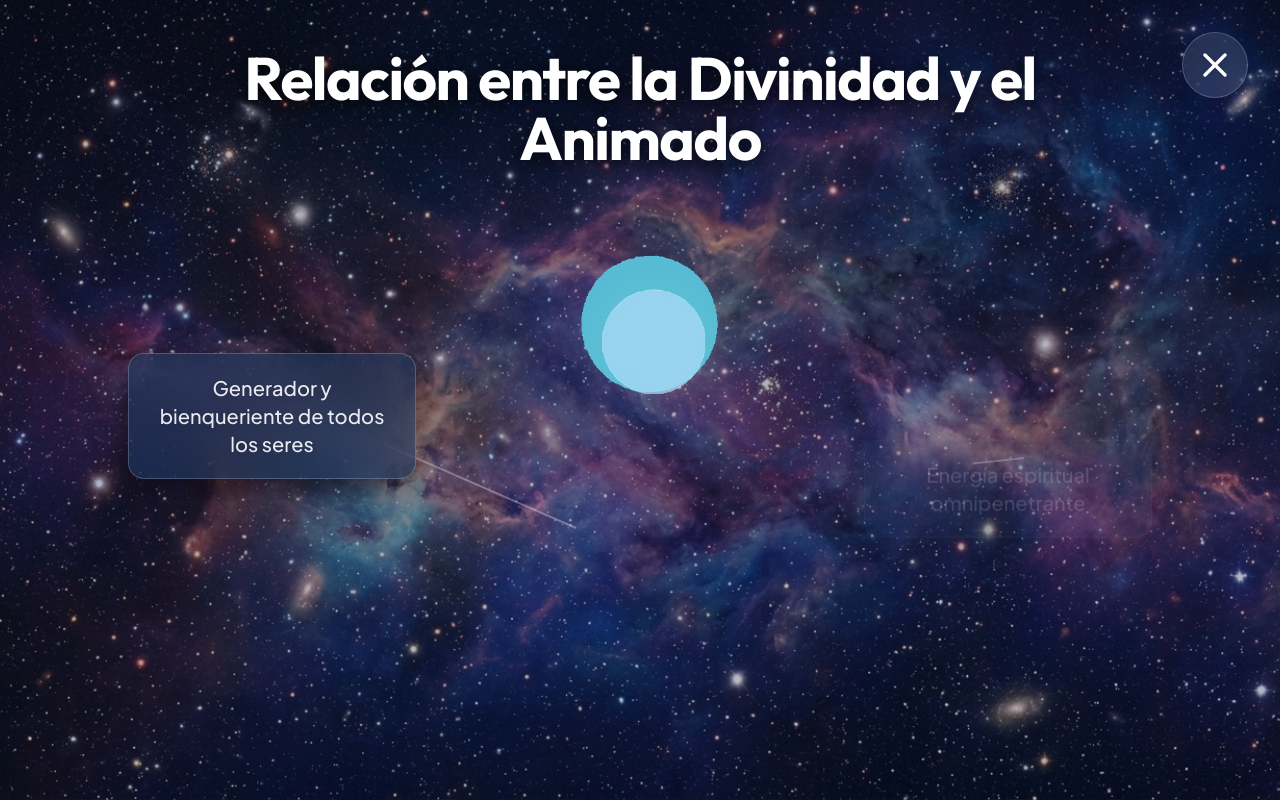
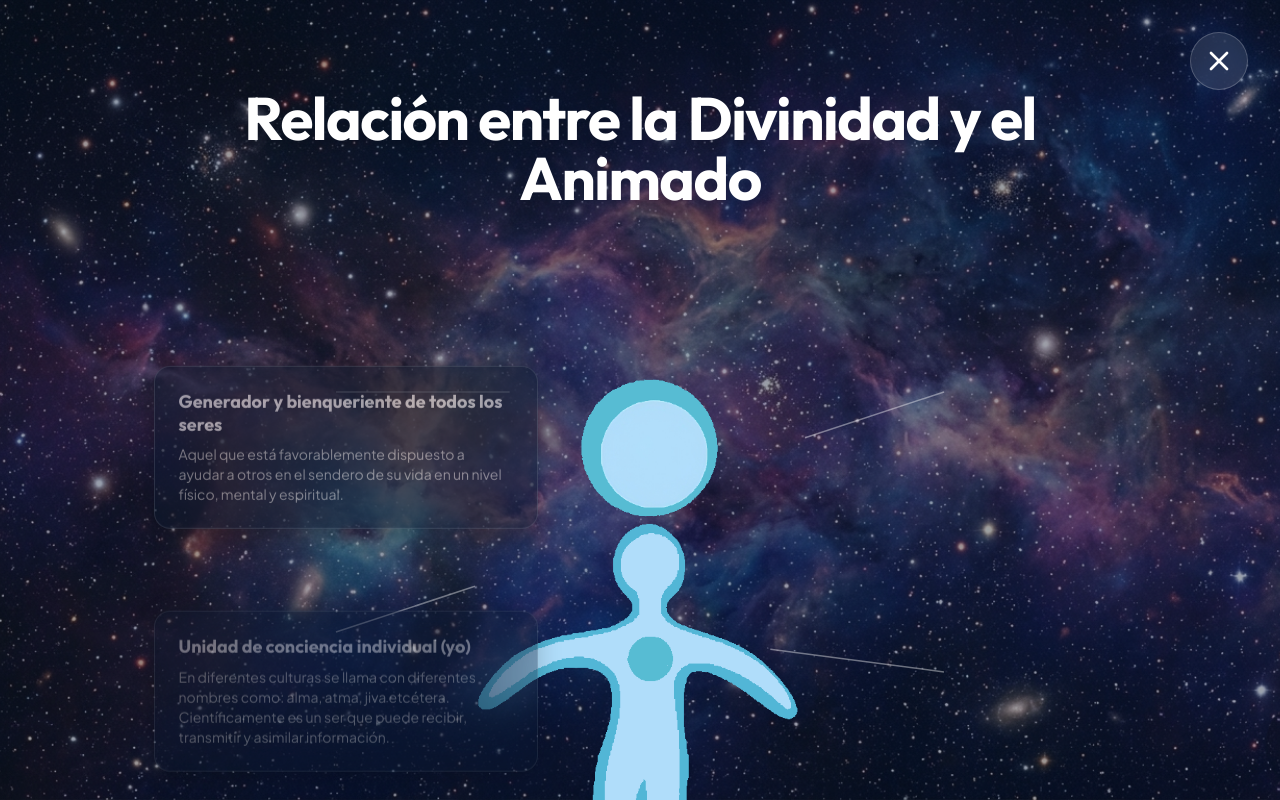
Before and after one commit to radharaniseva77/oidaterapia-org-, a Next.js app: page / in a window 1280 px wide. Both pictures are taken after a click on the button 1176 px from the left and 594 px from the top of the page. Shown: the top 800 px of the page. Built offline with nearby package versions, Linux system fonts and the light colour scheme.

Commit message:
refactor: completely rewrite OntologyWalkthrough with strict z-index hierarchies and framer stagger

```diff
--- a/components/OntologyWalkthrough.tsx
+++ b/components/OntologyWalkthrough.tsx
@@ -5,32 +5,83 @@ import { motion, AnimatePresence } from 'framer-motion';
 import { X } from 'lucide-react';
 import { createPortal } from 'react-dom';
 
-const desktopLayers = [
+/*
+  ORDEN Y JERARQUÍA EXTRÍCTAMENTE DEFINIDA DEL MANUAL
+  Orden de aparición: 1 -> 2 -> 3 -> 4 -> 5 -> 6
+  Z-Index Estricto (Stacking Front-to-Back mapping):
+  1: z-10 | 6: z-30 | 5: z-20 | 4: z-40 | 3: z-50 | 2: z-60
+  Nota: "el 6 debe estar sobre el 5". Así que zIndex(6) = 30 y zIndex(5) = 20.
+*/
+const layerImages = [
+  { id: 1, src: "/assets/oidaterapia/animado-1.png", zIndex: 10 },
+  { id: 2, src: "/assets/oidaterapia/animado-2.png", zIndex: 60 },
+  { id: 3, src: "/assets/oidaterapia/animado-3.png", zIndex: 50 },
+  { id: 4, src: "/assets/oidaterapia/animado-4.png", zIndex: 40 },
+  { id: 5, src: "/assets/oidaterapia/animado-5.png", zIndex: 20 },
+  { id: 6, src: "/assets/oidaterapia/animado-6.png", zIndex: 30 },
+];
+
+/* Textos extraídos con líneas relativas apuntando rigurosamente a las áreas definidas */
+const textNodes = [
   {
-    img: "/assets/oidaterapia/animado-1.png", text: "Generador y bienqueriente de todos los seres", z: 20,
-    pos: "top-[15%] left-[2%] lg:left-[5%] xl:left-[10%]", lineX1: "20%", lineY1: "20%", lineX2: "45%", lineY2: "40%"
+    id: 1,
+    name: "Generador y bienqueriente de todos los seres",
+    desc: "Aquel que está favorablemente dispuesto a ayudar a otros en el sendero de su vida en un nivel físico, mental y espiritual.",
+    pos: "top-[10%] left-[2%] lg:left-[5%] xl:left-[10%]",
+    lineX1: "25%", lineY1: "15%", lineX2: "50%", lineY2: "15%" // hacia la esfera superior
   },
   {
-    img: "/assets/oidaterapia/animado-2.png", text: "Energía espiritual omnipenetrante", z: 40,
-    pos: "top-[25%] right-[2%] lg:right-[5%] xl:right-[10%]", lineX1: "80%", lineY1: "30%", lineX2: "55%", lineY2: "35%"
+    id: 2,
+    name: "Unidad de conciencia individual (yo)",
+    desc: "En diferentes culturas se llama con diferentes nombres como: alma, atma, jiva etcétera. Científicamente es un ser que puede recibir, transmitir y asimilar información.",
+    pos: "top-[40%] left-[2%] lg:left-[5%] xl:left-[10%]",
+    lineX1: "25%", lineY1: "45%", lineX2: "45%", lineY2: "35%" // a la silueta (yo)
   },
   {
-    img: "/assets/oidaterapia/animado-3.png", text: "Unidad de conciencia individual (yo)", z: 30,
-    pos: "top-[50%] left-[2%] lg:left-[5%] xl:left-[10%]", lineX1: "20%", lineY1: "55%", lineX2: "48%", lineY2: "50%"
+    id: 3,
+    name: "Cuerpo sutil y cambiante (mente e intelecto)",
+    desc: "Está conformado por la mente, la inteligencia y el ego. El ser está cubierto de un cuerpo astral...",
+    pos: "top-[75%] left-[2%] lg:left-[5%] xl:left-[10%]",
+    lineX1: "25%", lineY1: "80%", lineX2: "35%", lineY2: "62%" // hacia el área torso medio / contorno intermedio (blanco)
   },
   {
-    img: "/assets/oidaterapia/animado-4.png", text: "Guía Interno", z: 30,
-    pos: "top-[60%] right-[2%] lg:right-[5%] xl:right-[10%]", lineX1: "80%", lineY1: "65%", lineX2: "53%", lineY2: "55%"
+    id: 4,
+    name: "Energía espiritual omnipenetrante",
+    desc: "Hace parte de la totalidad eterna de la existencia, ocupando una posición superior a los cuerpos físico y sutil...",
+    pos: "top-[10%] right-[2%] lg:right-[5%] xl:right-[10%]",
+    lineX1: "75%", lineY1: "15%", lineX2: "55%", lineY2: "25%"
   },
   {
-    img: "/assets/oidaterapia/animado-5.png", text: "Cuerpo sutil y cambiante (mente e intelecto)", z: 10,
-    pos: "bottom-[15%] left-[2%] lg:left-[5%] xl:left-[10%]", lineX1: "25%", lineY1: "80%", lineX2: "45%", lineY2: "65%"
+    id: 5,
+    name: "Guía Interno",
+    desc: "Es la fuerza que nos conecta con un mayor compromiso, nos cuida, guía y da la posibilidad de entablar una relación personal...",
+    pos: "top-[45%] right-[2%] lg:right-[5%] xl:right-[10%]",
+    lineX1: "75%", lineY1: "50%", lineX2: "50%", lineY2: "45%" // Hacia el pecho
   },
   {
-    img: "/assets/oidaterapia/animado-6.png", text: "Cuerpo físico y cambiante", z: 5,
-    pos: "bottom-[5%] right-[2%] lg:right-[5%] xl:right-[10%]", lineX1: "70%", lineY1: "85%", lineX2: "58%", lineY2: "75%"
+    id: 6,
+    name: "Cuerpo físico cambiante",
+    desc: "Es el que le permite interactuar con el entorno a través de los sentidos. El cuerpo físico es cambiante por naturaleza...",
+    pos: "top-[75%] right-[2%] lg:right-[5%] xl:right-[10%]",
+    lineX1: "75%", lineY1: "80%", lineX2: "65%", lineY2: "80%" // hacia el borde exterior silueta
   }
 ];
+
+// Stagger Variants (Animación en Bloque)
+const containerVariants = {
+  hidden: { opacity: 0 },
+  visible: {
+    opacity: 1,
+    transition: {
+      staggerChildren: 0.3, // Controla que cada capa aparezca cada 0.3s
+    }
+  }
+};
+
+const itemVariants = {
+  hidden: { opacity: 0, scale: 0.95 },
+  visible: { opacity: 1, scale: 1, transition: { duration: 1.2, ease: "easeOut" } }
+};
 
 export default function OntologyWalkthrough() {
   const [isOpen, setIsOpen] = useState(false);
@@ -46,114 +97,122 @@ export default function OntologyWalkthrough() {
 
   return (
     <>
-      {/* Botón Flotante Liberta */}
-      <div className="fixed bottom-[80px] md:bottom-[85px] right-0 md:right-2 z-[90]">
+      {/* Botón Flotante para llamar al Modal */}
+      <div className="fixed bottom-[85px] md:bottom-[90px] right-2 z-[90]">
         <motion.button
           onClick={() => setIsOpen(true)}
           className="relative outline-none z-[90] cursor-pointer"
           whileHover={{ scale: 1.15 }}
           whileTap={{ scale: 0.95 }}
-          animate={{ y: [0, -20, 0] }}
+          animate={{ y: [0, -15, 0] }}
           transition={{ duration: 4, repeat: Infinity, ease: "easeInOut" }}
         >
+          {/* Única instancia flotante de animado permitida para activar modal */}
           <img
-            src="/assets/oidaterapia/animado-flotante.png?v=2"
-            alt="Ontology Walkthrough"
-            className="w-32 h-32 md:w-48 md:h-48 object-contain drop-shadow-[0_0_20px_rgba(255,255,255,0.6)]"
+            src="/assets/oidaterapia/animado-flotante.png"
+            alt="Abrir Relación entre Divinidad y Animado"
+            className="w-32 h-32 md:w-40 md:h-40 object-contain drop-shadow-[0_0_20px_rgba(255,255,255,0.6)]"
           />
         </motion.button>
       </div>
 
-      {/* Modal Pantalla Completa */}
+      {/* RENDERIZADO DEL MODAL ABSOLUTO */}
       {typeof document !== 'undefined' && createPortal(
         <AnimatePresence>
           {isOpen && (
-            <motion.div
-              initial={{ opacity: 0 }}
-              animate={{ opacity: 1 }}
-              exit={{ opacity: 0 }}
-              transition={{ duration: 0.5 }}
-              className="fixed inset-0 z-[9999] flex flex-col items-center overflow-y-auto overflow-x-hidden bg-[#0A192F]"
-            >
-              {/* Fondo del Espacio */}
+            <div className="fixed inset-0 z-[9999] flex flex-col items-center bg-[#0A192F] overflow-y-auto overflow-x-hidden p-4 md:p-8">
+
+              {/* Fondo estático espeluznante / cósmico */}
               <div className="fixed inset-0 pointer-events-none">
                 <img
-                  src="/assets/oidaterapia/espacio-fondo.png?v=2"
-                  alt="Espacio Constelación"
-                  className="w-full h-full object-cover opacity-70 mix-blend-screen"
+                  src="/assets/oidaterapia/espacio-fondo.png"
+                  alt="Espacio"
+                  className="w-full h-full object-cover opacity-60 mix-blend-screen"
                 />
               </div>
 
-              {/* Contenido Contenedor */}
-              <div className="relative z-10 w-full min-h-screen flex flex-col items-center pt-8 pb-20">
-                {/* Botón de Cierre */}
+              <div className="relative z-10 w-full min-h-screen flex flex-col items-center pb-20 pt-4">
+
+                {/* Botón Salir */}
                 <button
                   onClick={() => setIsOpen(false)}
-                  className="fixed top-4 right-4 md:top-8 md:right-8 p-3 rounded-full bg-white/10 hover:bg-white/30 text-white transition-all z-[100] backdrop-blur-md border border-white/20 group cursor-pointer shadow-lg"
+                  className="absolute top-0 right-0 p-3 rounded-full bg-white/10 hover:bg-white/30 text-white backdrop-blur-md border border-white/20 transition-transform hover:rotate-90 z-[100]"
                 >
-                  <X className="w-8 h-8 md:w-10 md:h-10 group-hover:rotate-90 transition-transform duration-300 drop-shadow-md" />
+                  <X className="w-8 h-8" />
                 </button>
 
+                {/* Título estricto */}
                 <motion.h2
-                  initial={{ y: -30, opacity: 0 }}
+                  initial={{ y: -20, opacity: 0 }}
                   animate={{ y: 0, opacity: 1 }}
-                  transition={{ delay: 0.3 }}
-                  className="text-3xl md:text-5xl lg:text-6xl font-heading font-bold text-white text-center drop-shadow-[0_4px_10px_rgba(0,0,0,0.8)] mt-4 mb-2 md:mb-10 px-4 max-w-4xl tracking-tight"
+                  transition={{ duration: 0.5 }}
+                  className="text-3xl md:text-5xl lg:text-6xl font-heading font-bold text-white text-center drop-shadow-xl mt-10 mb-8 max-w-4xl tracking-tight z-50"
                 >
                   Relación entre la Divinidad y el Animado
                 </motion.h2>
 
-                {/* Contenedor del Diagrama Ontológico */}
-                <div className="relative w-full max-w-[1400px] flex flex-col lg:block items-center justify-center flex-1 px-4 lg:min-h-[700px] mt-10">
+                {/* Contenedor Interactivo Ontológico */}
+                <div className="relative w-full max-w-[1400px] flex 1 items-center justify-center min-h-[600px] lg:min-h-[800px] mt-4 lg:mt-8">
 
-                  {/* SVG Pointers (Desktop Only) */}
-                  <svg className="absolute inset-0 w-full h-full pointer-events-none hidden lg:block z-[25]">
-                    {desktopLayers.map((l, i) => (
+                  {/* ZONA DE LÍNEAS SVG ESTRUCTURALES */}
+                  <svg className="absolute inset-0 w-full h-full pointer-events-none hidden lg:block z-[45]">
+                    {textNodes.map((n) => (
                       <motion.line
-                            key={`line-${i}`}
-                            x1={l.lineX1} y1={l.lineY1} x2={l.lineX2} y2={l.lineY2}
-                            stroke="rgba(255,255,255,0.3)" strokeWidth="2"
-                            strokeDasharray="6 6"
-                            initial={{ pathLength: 0 }}
-                            animate={{ pathLength: 1 }}
-                            transition={{ delay: i * 1.5 + 1.2, duration: 1 }}
+                        key={`vector-${n.id}`}
+                        x1={n.lineX1} y1={n.lineY1} x2={n.lineX2} y2={n.lineY2}
+                        stroke="rgba(255,255,255,0.7)" strokeWidth="1.5"
+                        strokeDasharray="4 4"
+                        initial={{ pathLength: 0, opacity: 0 }}
+                        animate={{ pathLength: 1, opacity: 1 }}
+                        transition={{ delay: 2.2, duration: 1.5 }}
                       />
                     ))}
                   </svg>
 
-                  {/* Central Figure */}
-                  <div className="relative w-[300px] h-[300px] sm:w-[400px] sm:h-[400px] md:w-[500px] md:h-[500px] lg:w-[600px] lg:h-[600px] flex-shrink-0 lg:mx-auto z-20">
-                    {desktopLayers.map((layer, index) => (
+                  {/* STACKING MODULAR : EL ANIMADO (STAGGER ANIMATION) */}
+                  <motion.div
+                    variants={containerVariants}
+                    initial="hidden"
+                    animate="visible"
+                    className="relative w-[300px] h-[300px] md:w-[450px] md:h-[450px] lg:w-[600px] lg:h-[600px] flex-shrink-0 mx-auto"
+                  >
+                    {/* Al iterar sobre el array 1..6, framer motion renderizará cronológicamente la opacidad,
+                        mientras el zIndex predeterminado CSS dictará las posiciones visuales perennes */}
+                    {layerImages.map((img) => (
                       <motion.img
-                            key={`img-${index}`}
-                            src={layer.img}
-                            className="absolute inset-0 w-full h-full object-contain pointer-events-none drop-shadow-[0_0_15px_rgba(255,255,255,0.1)]"
-                            style={{ zIndex: layer.z }}
-                            initial={{ opacity: 0, scale: 0.9, y: 20 }}
-                            animate={{ opacity: 1, scale: 1, y: 0 }}
-                            transition={{ delay: index * 1.5 + 0.5, duration: 1.5, ease: "easeOut" }}
+                        key={`layer-${img.id}`}
+                        src={img.src}
+                        variants={itemVariants}
+                        className="absolute inset-0 w-full h-full object-contain pointer-events-none"
+                        style={{ zIndex: img.zIndex }}
                       />
                     ))}
-                  </div>
+                  </motion.div>
 
-                  {/* Texts - Absolute on Desktop, Stacked on Mobile */}
-                  <div className="w-full flex flex-col gap-4 mt-8 lg:mt-0 lg:block lg:absolute lg:inset-0 pointer-events-none z-[50]">
-                    {desktopLayers.map((layer, index) => (
+                  {/* BLOQUES DE TEXTOS - ABSOLUTOS LG, PILA EN MOBILE */}
+                  <div className="absolute inset-x-0 bottom-[-400px] flex flex-col gap-4 lg:static z-[100]">
+                    {textNodes.map((node, index) => (
                       <motion.div
-                           key={`text-${index}`}
-                           initial={{ opacity: 0, y: 20 }}
+                        key={`text-idx-${node.id}`}
+                        initial={{ opacity: 0, y: 30 }}
                         animate={{ opacity: 1, y: 0 }}
-                           transition={{ delay: index * 1.5 + 0.5, duration: 1 }}
-                           className={`lg:absolute ${layer.pos} w-full lg:w-64 xl:w-72 bg-black/60 backdrop-blur-xl p-4 lg:p-5 rounded-2xl border border-white/20 shadow-[0_10px_30px_rgba(0,0,0,0.5)] text-center flex items-center justify-center pointer-events-auto hover:bg-black/80 hover:scale-105 transition-all duration-300 mx-auto sm:max-w-sm`}
+                        transition={{ delay: 2.5 + (index * 0.1), duration: 0.8 }}
+                        className={`w-full max-w-[280px] lg:max-w-xs xl:max-w-sm mx-auto lg:absolute ${node.pos} bg-[#0A192F]/80 backdrop-blur-xl p-5 md:p-6 rounded-2xl border border-white/20 shadow-[0_5px_25px_rgba(0,0,0,0.5)] z-[100] transform lg:-translate-y-1/2`}
                       >
-                             <p className="text-white/90 font-sans font-medium text-lg lg:text-xl drop-shadow-md leading-snug">{layer.text}</p>
+                        <h4 className="text-white font-heading font-bold text-lg leading-tight mb-2">
+                          {node.name}
+                        </h4>
+                        <p className="text-[#FAF7F2]/80 font-sans text-[13px] md:text-sm leading-relaxed">
+                          {node.desc}
+                        </p>
                       </motion.div>
                     ))}
                   </div>
 
                 </div>
               </div>
-            </motion.div>
+
+            </div>
           )}
         </AnimatePresence>,
         document.body
```
Lines whose indentation alone changed are shown as unchanged.
